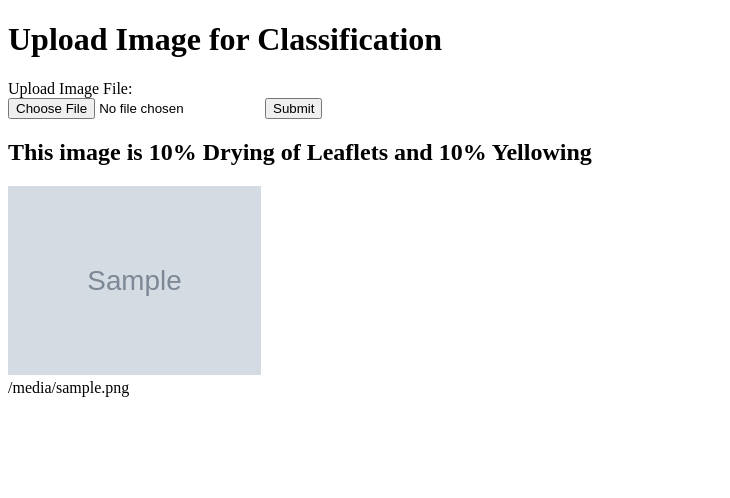
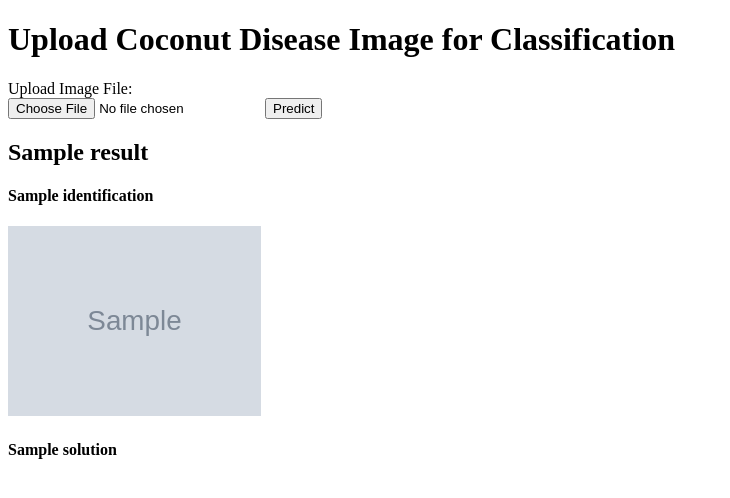
Before and after one commit to jaspervillarosa/VILLAROSA_THESIS, a Django app: template backend/mysite/template/index.html in a window 1280 px wide. Shown: the top 498 px of the page, without its empty margins (0-730 px from the left). Run offline with Django 4.2, Linux system fonts and the light colour scheme; the template is opened without the code that fills it: most values are stand-ins (such as "Sample title", 1, 10 or a date in 2020); grey boxes marked "Sample" are stand-in pictures.

Commit message:
Updated repo

```diff
--- a/backend/mysite/template/index.html
+++ b/backend/mysite/template/index.html
@@ -6,7 +6,7 @@
     <title>Document</title>
 </head>
 <body>
-    <h1>Upload Image for Classification</h1>
+    <h1>Upload Coconut Disease Image for Classification</h1>
     <form action="predictImage/" method="post" enctype="multipart/form-data">
         {% csrf_token %}
         <div class="uploadFile">
@@ -15,11 +15,13 @@
             </label>
         </div>
         <input name="filePath" type="file">
-        <input type="submit" value="Submit">
+        <input type="submit" value="Predict">
         <div class="img">
-            <h2>This image is {{leafletScore}}% Drying of Leaflets and {{yellowingScore}}% Yellowing </h2>
+            <h2>{{result}} </h2>
+            <h4>{{identification}}</h4>
             <img style="width: 20%;" src="{{filePathName}}" alt="imagename"><br>
-            {{filePathName}}
+            <h4>{{solution}}</h4>
+            <!-- {{filePathName}} -->
         </div>
     </form>
 </body>
```
Also changed, not shown: backend/mysite/thesis/views.py (+15 -8 lines), backend/mysite/media/DSC_0048.JPG (added), backend/mysite/media/DSC_0155.JPG (added), backend/mysite/media/f_aug_0_405.jpeg (added), 6 other files.
